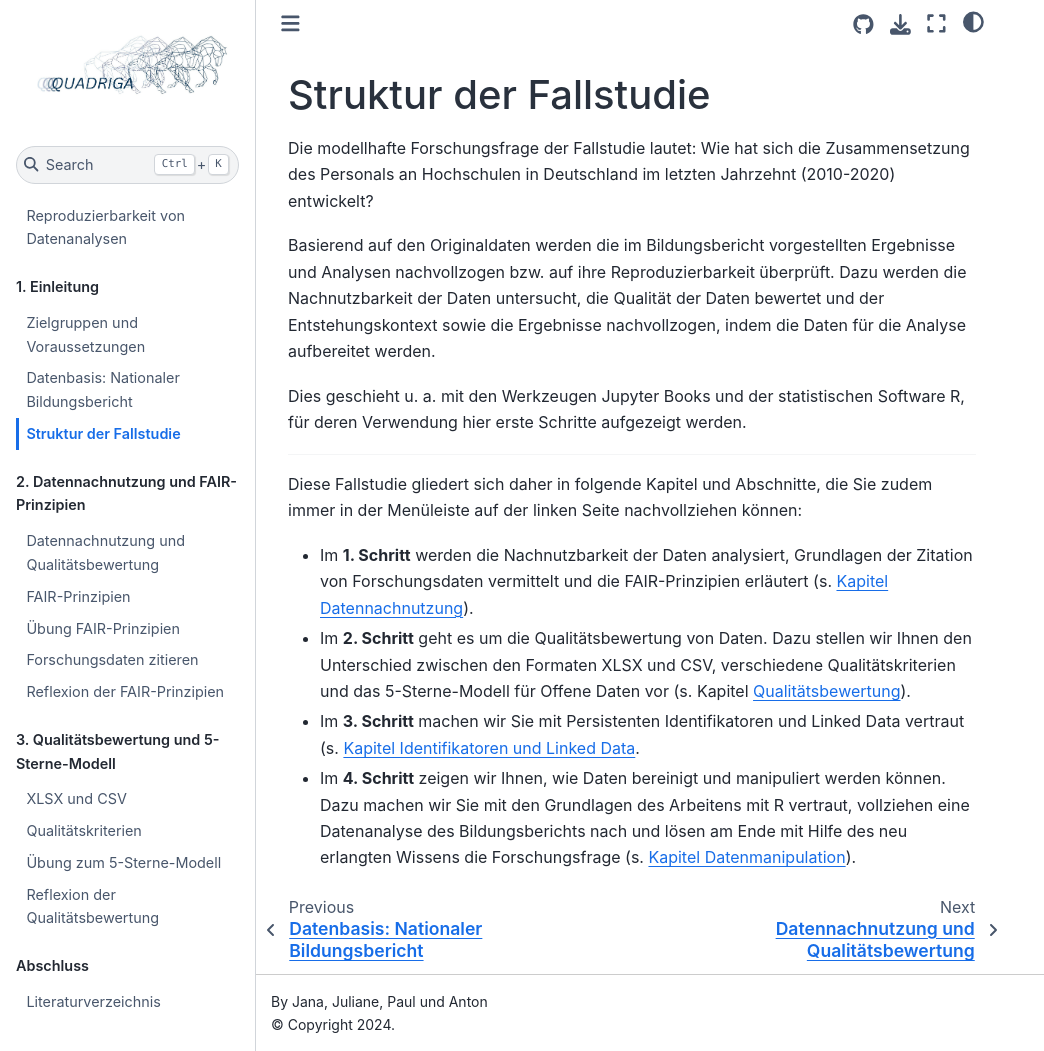
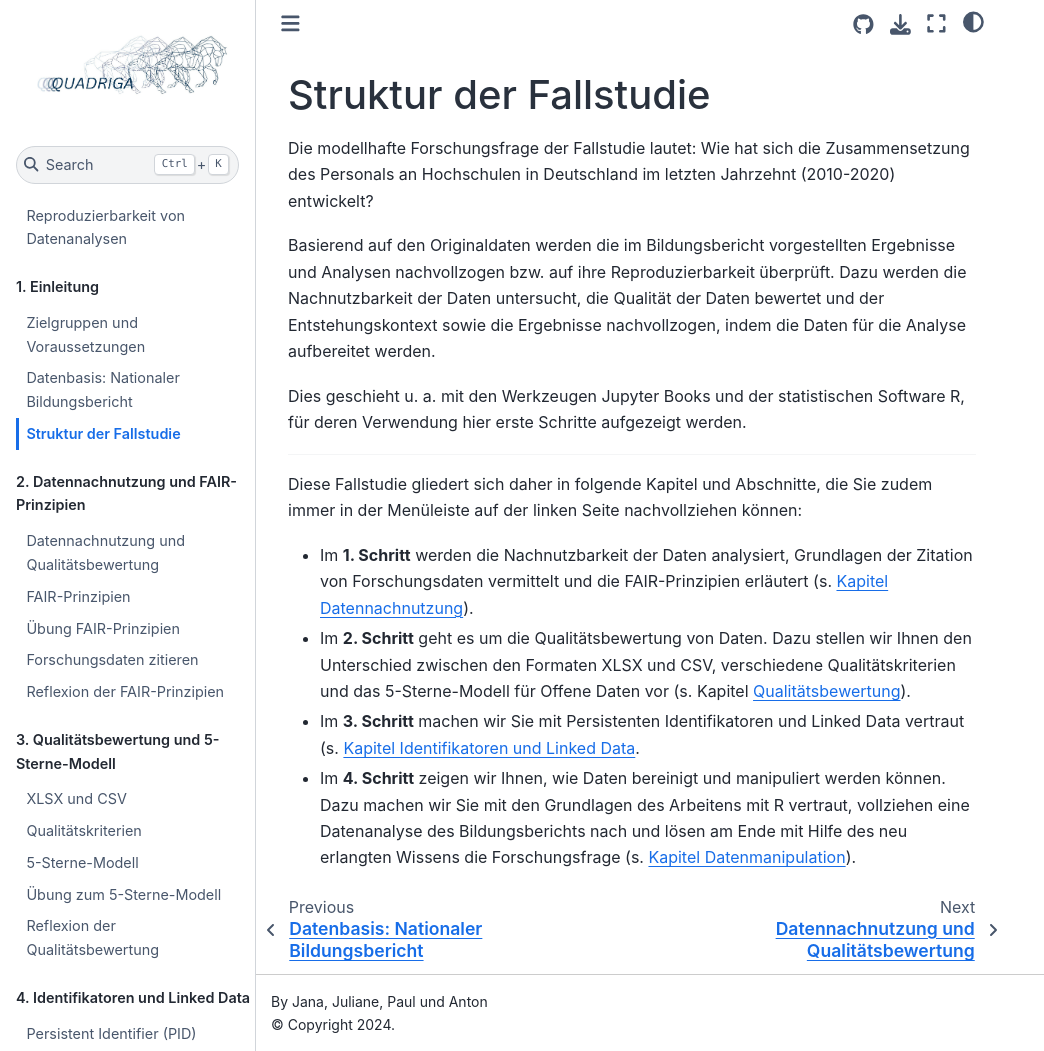
Before and after one commit to quadriga-dk/Tabelle-Fallstudie-1, a Jupyter Book: the page built from Markdown/04_Struktur_Fallstudie.md, in a window 1280 px wide and 1051 px high. Shown: the whole window, without its empty margins (0-1044 px from the left). Built offline with Jupyter Book 1.0.4 settings and Sphinx 7.4.7 and the Sphinx Book theme 1.1.4, drawn with Linux system fonts in a browser that asks for light colours; pages that are not in the unit, such as notebooks, are missing from menus; some of the changed lines change nothing that is shown.

Commit message:
Update _toc.yml

```diff
--- a/_toc.yml
+++ b/_toc.yml
@@ -20,26 +20,27 @@
     chapters:
     - file: Markdown/10_XLSXundCSV
     - file: Markdown/11_Qualitätskriterien
-    - file: Markdown/12_5-sterne
+    - file: Markdown/12_5-Sterne
     - file: Markdown/13_Übung_5-Sterne
     - file: Markdown/14_Reflexion_Qualität
   - caption: 4. Identifikatoren und Linked Data
     chapters:
-    - file: Markdown/PID
-    - file: Markdown/Linked_Data
-    - file: Markdown/Übung_PID
-    - file: Markdown/Zitierung_Reflexion
+    - file: Markdown/15_PID
+    - file: Markdown/16_Linked-Data
+    - file: Markdown/17_Übung_PID
+    - file: Markdown/18_Reflexion_Identifikatoren
   - caption: 5. Datenmanipulation
     chapters:
-    - file: Markdown/Datenmanipulation
-    - file: Markdown/Datenstruktur
-    - file: Markdown/R_Markdown
-    - file: Markdown/R_Übung_Reprodu
-    - file: Markdown/Übung_Zeitreihe_R
-    - file: Markdown/Reflexion_Datenmanipulation
+    - file: Markdown/19_Datenmanipulation
+    - file: Markdown/20_Datenstruktur
+    - file: Markdown/21_Einstieg_R
+    - file: Markdown/22_Übung_Reproduzierbarkeit
+    - file: Markdown/23_Übung_Zeitreihe
+    - file: Markdown/24_Reflexion_Datenmanipulation
   - caption: 6. Zusammenfassung
     chapters:
-    - file: Markdown/Reflexion
-  - caption: Abschluss
+    - file: Markdown/25_Reflexion
+  - caption: 7. Abschluss
     chapters:
+    - file: Markdown/26_Danksagung
     - file: Markdown/Literaturverzeichnis
```
